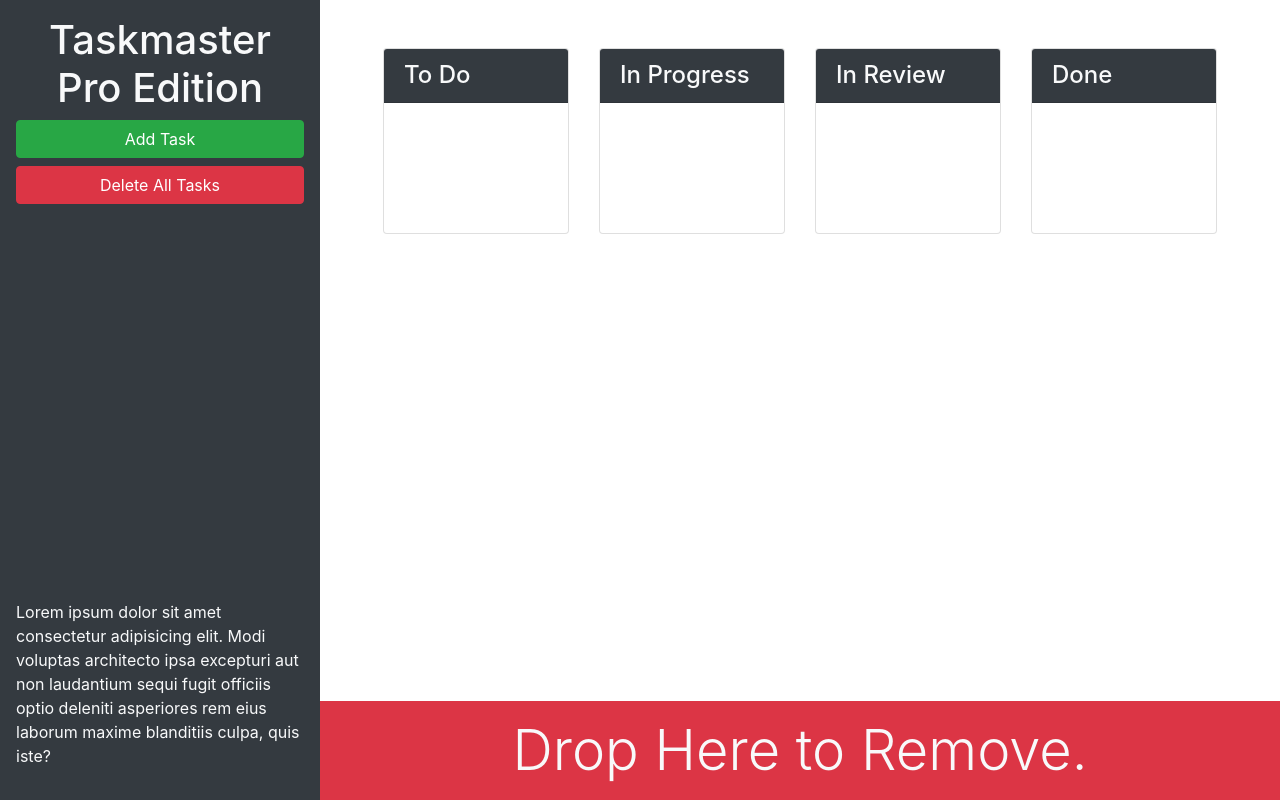
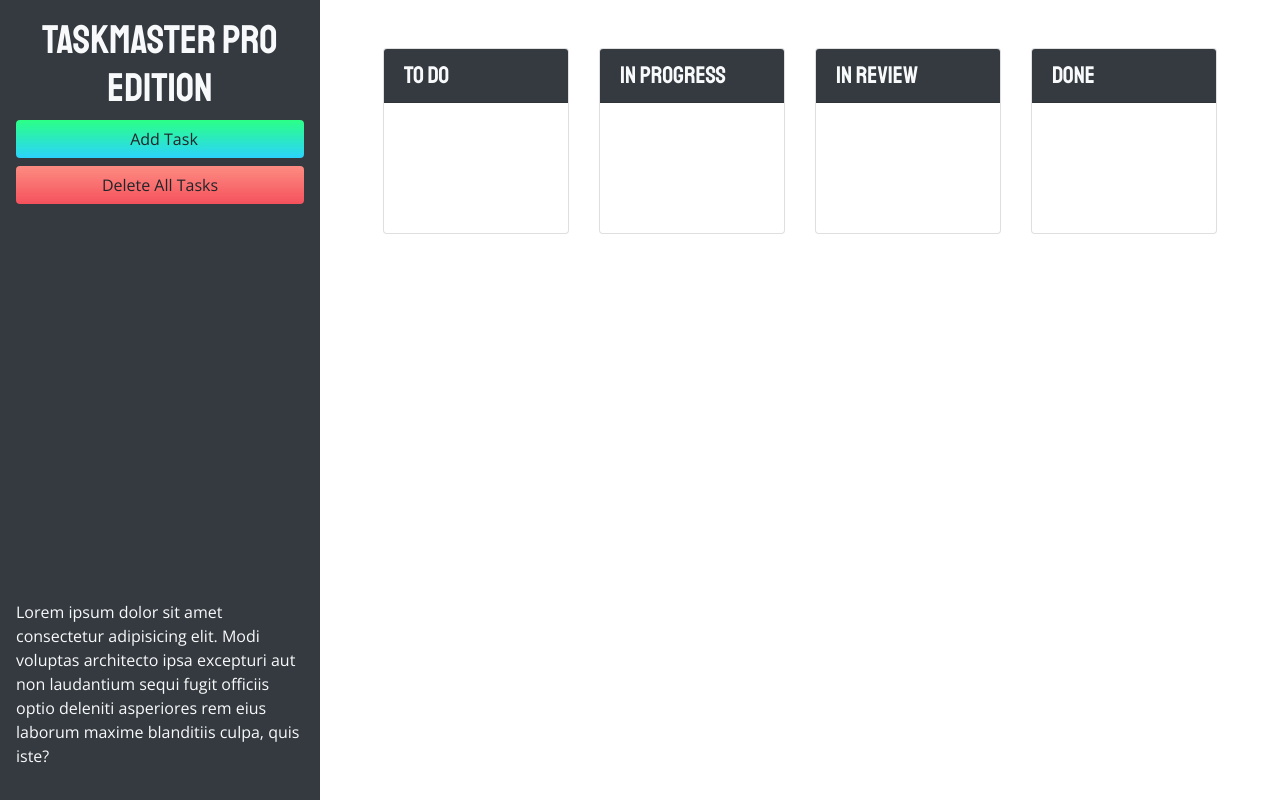
Before and after one commit to 1tbrooks1/taskmaster-pro, a plain HTML site: page index.html in a window 1280 px wide. Drawn offline with nearby package versions, Linux system fonts and the light colour scheme; a web font is replaced by a local one.

Commit message:
final touches

```diff
--- a/assets/css/style.css
+++ b/assets/css/style.css
@@ -1,3 +1,73 @@
 ul.list-group {
   min-height: 130px;
 }
+
+body {
+  font-family: "Open Sans", sans-serif;
+}
+
+h1,
+h2,
+h3,
+h4,
+h5,
+h6 {
+  font-family: "Staatliches", sans-serif;
+}
+
+.dropover {
+  background-color: rgba(0, 0, 0, 0.3);
+}
+
+.dropover-active {
+  background-color: rgba(0, 0, 0, 0.9);
+}
+
+.bottom-trash {
+  opacity: 0;
+  color: #f1f1f1;
+  font-size: 2.3rem;
+  font-family: "Staatliches", sans-serif;
+  transform: translateY(150px);
+  transition: all 0.5s ease-in-out;
+  background-color: rgba(234, 0, 39, 0.6);
+}
+
+.bottom-trash-drag {
+  transform: translateY(0);
+  opacity: 1;
+}
+
+.bottom-trash-active {
+  background-color: rgba(234, 0, 39, 1);
+}
+
+.btn-add,
+.btn-save {
+  background-color: #fa8bff;
+  background-image: linear-gradient(
+    45deg,
+    #fa8bff 0%,
+    #2bd2ff 52%,
+    #2bff88 90%
+  );
+  transition: all 0.5s ease-out;
+  background-size: 1px 100px;
+  background-position: 0 -10px;
+}
+
+.btn-close,
+.btn-delete {
+  background-color: #ea0028;
+  background-image: linear-gradient(180deg, #ff9a8b 0%, #ea0028 100%);
+  transition: all 0.5s ease-out;
+  background-size: 1px 100px;
+  background-position: 0 -10px;
+}
+
+.btn-close:hover,
+.btn-delete:hover,
+.btn-add:hover,
+.btn-save:hover {
+  background-position: 1px -50px;
+}
--- a/index.html
+++ b/index.html
@@ -7,6 +7,8 @@
   <meta http-equiv="X-UA-Compatible" content="ie=edge">
   <link rel="stylesheet" href="https://cdnjs.cloudflare.com/ajax/libs/twitter-bootstrap/4.3.1/css/bootstrap.min.css">
   <link rel="stylesheet" href="https://cdnjs.cloudflare.com/ajax/libs/jqueryui/1.12.1/themes/base/jquery-ui.min.css">
+  <link href="https://fonts.googleapis.com/css2?family=Open+Sans:wght@400;700&family=Staatliches&display=swap" rel="stylesheet">
+  <link rel="stylesheet" href="https://cdnjs.cloudflare.com/ajax/libs/open-iconic/1.1.1/font/css/open-iconic-bootstrap.min.css" />
   <link rel="stylesheet" href="./assets/css/style.css" />
   <title>Taskmaster Pro</title>
 </head>
@@ -19,12 +21,14 @@
         <h1 class="text-center"><span class="oi oi-task d-inline d-lg-none"></span>
           Taskmaster Pro Edition</h1>
         <div class="ml-md-auto w-100 w-md-auto">
-          <button id="create-task" class="btn btn-block btn-success" data-toggle="modal"
-            data-target="#task-form-modal">Add Task</button>
-          <button id="remove-tasks" class="btn btn-block btn-danger mb-2 mb-md-4"></span>Delete All Tasks</button>
+          <button id="create-task" class="btn btn-block btn-add" data-toggle="modal"
+            data-target="#task-form-modal"><span class="oi oi-plus mr-2"></span>Add Task</button>
+          <button id="remove-tasks" class="btn btn-block btn-delete mb-2 mb-md-4"></span><span class="oi oi-trash"></span>
+            Delete All Tasks</button>
         </div>
       </div>
-      <p class="mt-auto d-none d-lg-block">Lorem ipsum dolor sit amet consectetur adipisicing elit. Modi voluptas
+      <span class="oi oi-task display-1 text-center mb-2 d-none d-lg-block mt-auto"></span>
+      <p class="d-none d-lg-block">Lorem ipsum dolor sit amet consectetur adipisicing elit. Modi voluptas
         architecto ipsa
         excepturi aut non laudantium sequi fugit officiis optio deleniti asperiores rem eius laborum maxime blanditiis
         culpa, quis iste?</p>
@@ -76,8 +80,9 @@
   </div>
 </div>
   <!-- done end -->
-  <div class="mt-auto" id="trash">
-    <div class="w-100 bg-danger p-3 text-center text-light display-4">
+  <div class="mt-auto overflow-hidden" id="trash">
+    <div class="w-100 p-3 text-center bottom-trash">
+      <span class="oi oi-trash mx-auto mb-4"></span>
       Drop Here to Remove.
     </div>
   </div>
@@ -108,8 +113,8 @@
           </form>
         </div>
         <div class="modal-footer">
-          <button type="button" class="btn btn-secondary" data-dismiss="modal">Close</button>
-          <button type="button" class="btn btn-primary">Save Task</button>
+          <button type="button" class="btn btn-close" data-dismiss="modal">Close</button>
+          <button type="button" class="btn btn-save">Save Task</button>
         </div>
       </div>
     </div>
```
